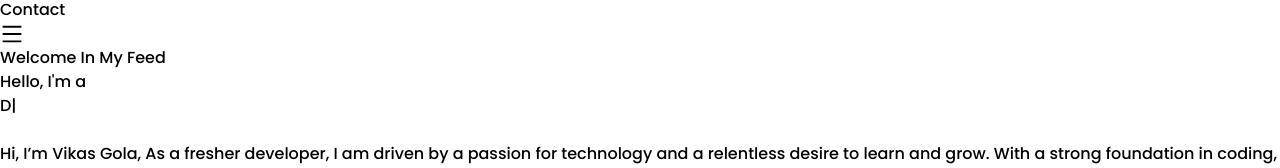
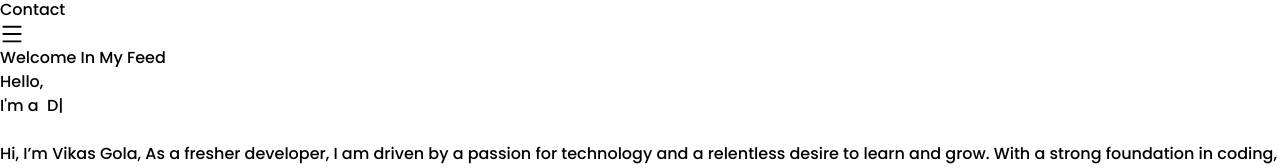
Before and after one commit to GlobalCodingTutorial/Portfolio.github.io, a React (Vite) app: page / in a window 1280 px wide. Shown: the part 481-649 px from the top of the page. Built offline with nearby package versions, Linux system fonts and the light colour scheme.

Commit message:
change-8

```diff
--- a/src/components/Home.jsx
+++ b/src/components/Home.jsx
@@ -21,15 +21,20 @@ function Home() {
            <div className='md:w-1/2 mt-12 md:mt-24 space-y-2 order-2 md:order-1'>
              <span className='text-xl'>Welcome In My Feed</span>
              <div className='flex space-x-1 text-2xl md:text-4xl'>
-               <h1>Hello, I'm a</h1>
-               {/*<span className='text-red-700 font-bold'> Developer</span>*/}
-               <ReactTyped
+               <h1>Hello,
+                <br /><h2 className='text-blue-400'>I'm a &nbsp;
+                <span>
+                  {/*<span className='text-red-700 font-bold'> Developer</span>*/}
+                <ReactTyped
                 className='text-red-700 font-bold'
                 strings={["Developer","Programmer","Coder"]}
                 typeSpeed={40}
                 backSpeed={50}
                 loop={true}
                />
+                </span>
+                </h2>
+               </h1>
              </div>
              <br />
              <p className='text-sm md:text-md text-justify'>
@@ -80,7 +85,7 @@ function Home() {
            <div className=' flex justify-center md:w-1/2 md:ml-48 md:mt-20 mt-8 order-1'>
             <img
             src={pic}
-            className='rounded-full md:h-[450px] md:w-[450px] bg-slate-300'
+            className='rounded-full md:h-[450px] md:w-[450px] bg-blue-100'
             alt="" />
            </div>
        </div>
--- a/src/components/Navbar.jsx
+++ b/src/components/Navbar.jsx
@@ -34,7 +34,7 @@ function Navbar() {
      <div className='max-w-screen-2xl container mx-auto px-4 md:px-20 h-16 shadow-md fixed top-0 left-0 right-0 z-50 bg-white'>
         <div className='flex justify-between items-center h-16'>
           <div className='flex space-x-2'>
-            <img src={pic} className='h-12 w-12 rounded-full bg-slate-300' alt="" />
+            <img src={pic} className='h-12 w-12 rounded-full bg-blue-100' alt="" />
             <h1 className='font-semibold text-xl cursor-pointer'>
               Vikas <span className='text-green-500 text-xl'>Gola</span>
               <p className='text-sm'>Developer Portfolio</p>
```
